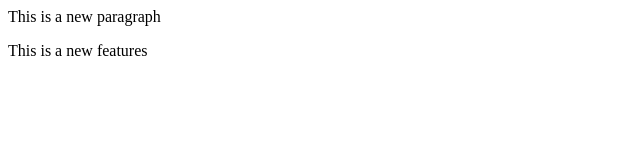
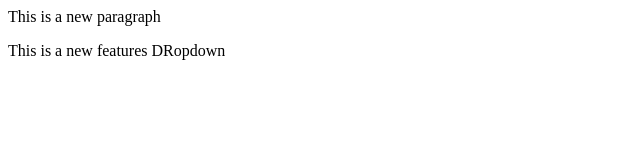
Before and after one commit to Mudasir-Fayaz/LocalRepo, a plain HTML site: page index.html in a window 1280 px wide. Shown: the full height of the page, 0-640 px from the left. Drawn offline with Linux system fonts and the light colour scheme.

```diff
--- a/index.html
+++ b/index.html
@@ -1,2 +1,2 @@
 <p>This is a new paragraph</p>
-<p>This is a new features</p>
+<p>This is a new features DRopdown</p>
```
